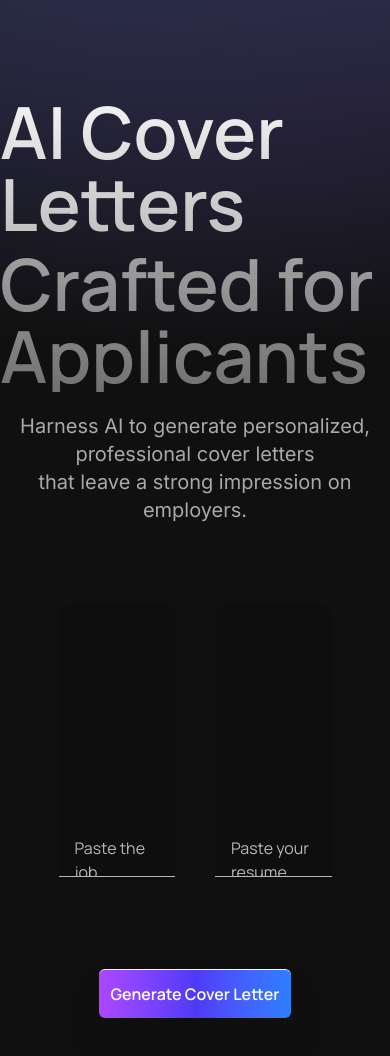
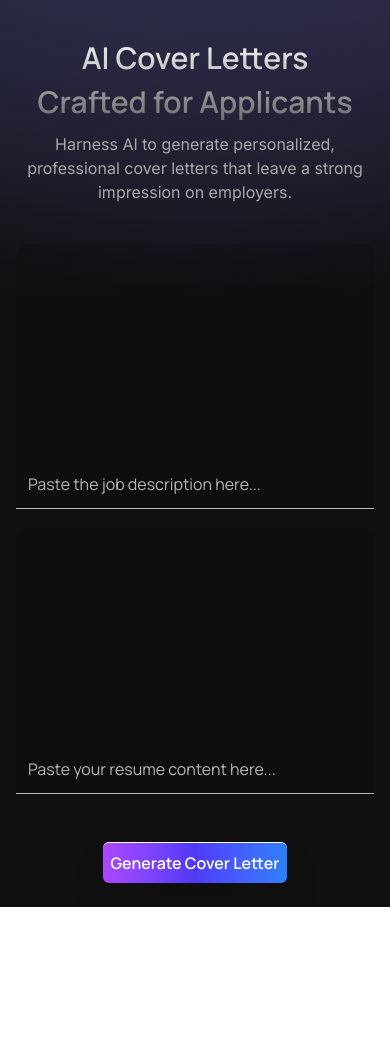
Before and after one commit to khh-Niloy/ai-generated-cover-letter, a React (Vite) app in the folder frontend/: page / in a window 390 px wide. After the commit the page ends 907 px from the top, so only its background shows below. Built offline with nearby package versions, Linux system fonts and the light colour scheme.

Commit message:
make responsive

```diff
--- a/frontend/src/App.tsx
+++ b/frontend/src/App.tsx
@@ -50,23 +50,27 @@ function App() {
   return (
     <>
       <div className="bg-[#101010]">
-        <div className="flex items-center justify-center pt-24 flex-col vite-hero-bg2">
+        <div className="flex items-center justify-center pt-10 sm:pt-16 md:pt-20 lg:pt-24 flex-col vite-hero-bg2 px-4 sm:px-6 md:px-8">
           <h1
-            className="text-7xl font-semibold text-transparent bg-clip-text bg-gradient-to-b
-           from-[#f4f4f4] to-[#C0C0C0]"
+            className="text-3xl sm:text-4xl md:text-5xl lg:text-6xl xl:text-7xl font-semibold text-transparent bg-clip-text bg-gradient-to-b
+           from-[#f4f4f4] to-[#C0C0C0] text-center"
           >
             AI Cover Letters
           </h1>
-          <h1 className="text-7xl mt-2 font-semibold text-transparent bg-clip-text bg-gradient-to-b from-[#A1A2A2] to-[#717173]">
+          <h1 className="text-3xl sm:text-4xl md:text-5xl lg:text-6xl xl:text-7xl mt-2 font-semibold text-transparent bg-clip-text bg-gradient-to-b from-[#A1A2A2] to-[#717173] text-center">
             Crafted for Applicants
           </h1>
-          <p className="text-[#A9A9A9] text-center text-xl mt-5 inter">
+          <p className="text-[#A9A9A9] text-center text-base sm:text-lg md:text-xl mt-3 sm:mt-4 md:mt-5 inter px-2">
             Harness AI to generate personalized, professional cover letters{" "}
-            <br /> that leave a strong impression on employers.
+            <br className="hidden sm:block" /> that leave a strong impression on
+            employers.
           </p>
 
-          <form onSubmit={handleSubmit(formInput)} className="w-[70%]">
-            <div className="flex gap-10 mt-20">
+          <form
+            onSubmit={handleSubmit(formInput)}
+            className="w-full sm:w-[90%] md:w-[85%] lg:w-[80%] xl:w-[70%]"
+          >
+            <div className="flex flex-col md:flex-row gap-5 sm:gap-6 md:gap-8 lg:gap-10 mt-10 sm:mt-14 md:mt-16 lg:mt-20">
               <textarea
                 {...register("jobDescription", {
                   required: "*Please provide the job description",
@@ -74,11 +78,11 @@ function App() {
                 rows={10}
                 placeholder="Paste the job description here..."
                 className="relative border-b placeholder:text-white/70 custom-scrollbar focus:outline-0 place-content-end resize-none
-                   text-white/90 bg-black/10 p-4 rounded-t-xl border-white/70 w-1/2"
+                     text-white/90 bg-black/10 p-3 sm:p-4 rounded-t-xl border-white/70 w-full"
               />
               {errors.jobDescription && (
                 <span
-                  className="text-md absolute bottom-8"
+                  className="text-xs sm:text-sm md:text-md absolute bottom-2 sm:bottom-4 md:bottom-8 left-2"
                   style={{ color: "red" }}
                 >
                   {errors.jobDescription.message}
@@ -91,21 +95,21 @@ function App() {
                 })}
                 placeholder="Paste your resume content here..."
                 className="relative border-b placeholder:text-white/70 custom-scrollbar focus:outline-0 place-content-end resize-none
-                 text-white/90 bg-black/10 p-4 rounded-t-xl border-white/70 w-1/2"
+                   text-white/90 bg-black/10 p-3 sm:p-4 rounded-t-xl border-white/70 w-full"
               />
               {errors.resumeContent && (
                 <span
-                  className="text-md absolute bottom-3"
+                  className="text-xs sm:text-sm md:text-md absolute bottom-2 sm:bottom-4 md:bottom-8 left-2"
                   style={{ color: "red" }}
                 >
                   {errors.resumeContent.message}
                 </span>
               )}
             </div>
-            <div className="pb-10 pt-16 text-center">
+            <div className="pb-6 sm:pb-8 md:pb-10 pt-8 sm:pt-10 md:pt-12 lg:pt-16 text-center">
               <button
                 className="bg-gradient-to-r from-purple-500 via-indigo-600 to-blue-500 text-white
-            font-semibold py-3 px-3 rounded-md border-t-[1px] border-white shadow-2xl hover:scale-[1.05] duration-300 transition-transform active:scale-105 mt-7"
+              font-semibold py-2 sm:py-2.5 md:py-3 px-2 sm:px-3 rounded-md border-t-[1px] border-white shadow-2xl hover:scale-[1.05] duration-300 transition-transform active:scale-105 mt-4 sm:mt-5 md:mt-7"
               >
                 {loading ? "Generating..." : "Generate Cover Letter"}
               </button>
@@ -114,30 +118,33 @@ function App() {
         </div>
 
         {loading && (
-          <div className="flex items-center justify-center py-16 flex-col">
-            <div className="w-16 h-16 border-4 border-gray-800 border-t-purple-500 rounded-full animate-spin"></div>
-            <h1 className="mt-8 text-gray-300">
+          <div className="flex items-center justify-center py-10 sm:py-12 md:py-16 flex-col">
+            <div className="w-12 h-12 sm:w-14 sm:h-14 md:w-16 md:h-16 border-4 border-gray-800 border-t-purple-500 rounded-full animate-spin"></div>
+            <h1 className="mt-6 sm:mt-7 md:mt-8 text-gray-300 text-sm sm:text-base md:text-lg">
               Creating your professional cover letters...
             </h1>
           </div>
         )}
 
         {images.length > 0 && selectedCoverLetterImage == "" ? (
-          <div className="pb-20 pt-24 bg-[#101010] text-center">
-            <h1 className="text-white text-center text-4xl font-medium">
+          <div className="pb-10 sm:pb-14 md:pb-16 lg:pb-20 pt-12 sm:pt-16 md:pt-20 lg:pt-24 bg-[#101010] text-center px-4 sm:px-6">
+            <h1 className="text-white text-center text-2xl sm:text-3xl md:text-4xl font-medium">
               Select a Cover Letter Template
             </h1>
-            <div className="flex justify-center gap-20 pt-16">
+            <div className="flex flex-col sm:flex-row justify-center flex-wrap gap-10 sm:gap-12 md:gap-16 lg:gap-20 pt-8 sm:pt-10 md:pt-12 lg:pt-16">
               {images.map((e, index) => (
-                <div key={index} className="flex flex-col relative">
-                  <h1 className="absolute bg-[#1B1C1E]/90 text-white text-xs px-3 py-2 rounded-lg top-3 left-3">
+                <div
+                  key={index}
+                  className="flex flex-col relative mx-auto sm:mx-0"
+                >
+                  <h1 className="absolute bg-[#1B1C1E]/90 text-white text-xs px-2 sm:px-3 py-1.5 sm:py-2 rounded-lg top-2 sm:top-3 left-2 sm:left-3">
                     Tap image to view full size
                   </h1>
                   <img
                     onClick={() => setopen(index)}
                     key={index}
                     src={e}
-                    className="w-[310px] h-[407px] border border-white bg-white rounded-xl"
+                    className="w-[250px] h-[330px] sm:w-[280px] sm:h-[368px] md:w-[310px] md:h-[407px] border border-white bg-white rounded-xl"
                     alt={`cover letter ${index + 1}`}
                   />
                   <button
@@ -148,8 +155,8 @@ function App() {
                     }}
                     type="button"
                     className="bg-[#1B1C1E] bg-opacity-10 hover:bg-opacity-20
-                   text-gray-200 font-medium py-2 px-6 rounded-lg border-[2px] border-[#232331]
-                   transition-all duration-300 mt-6 cursor-pointer hover:bg-[#393a3e] w-full"
+                     text-gray-200 font-medium py-1.5 sm:py-2 px-4 sm:px-6 rounded-lg border-[2px] border-[#232331]
+                     transition-all duration-300 mt-4 sm:mt-5 md:mt-6 cursor-pointer hover:bg-[#393a3e] w-full"
                   >
                     Use This Template
                   </button>
@@ -166,24 +173,24 @@ function App() {
             )}
           </div>
         ) : selectedCoverLetterImage.length > 0 ? (
-          <div className="pb-20 pt-24 bg-[#101010] text-center">
-            <h1 className="text-white text-4xl font-medium mb-10">
+          <div className="pb-10 sm:pb-14 md:pb-16 lg:pb-20 pt-12 sm:pt-16 md:pt-20 lg:pt-24 bg-[#101010] text-center px-4 sm:px-6">
+            <h1 className="text-white text-2xl sm:text-3xl md:text-4xl font-medium mb-6 sm:mb-8 md:mb-10">
               Here is your cover letter
             </h1>
             <div className="flex justify-center">
               <img
                 src={selectedCoverLetterImage}
-                className="w-[310px] h-[407px] border border-white bg-white rounded-xl"
+                className="w-[250px] h-[330px] sm:w-[280px] sm:h-[368px] md:w-[310px] md:h-[407px] border border-white bg-white rounded-xl"
               />
             </div>
-            <div className="mt-5">
+            <div className="mt-5 flex flex-col sm:flex-row justify-center items-center gap-4 sm:gap-5">
               <a
                 href={selectedCoverLetterPDF}
                 target="_blank"
                 rel="noopener noreferrer"
                 className="bg-[#1B1C1E] bg-opacity-10 hover:bg-opacity-20
-                   text-gray-200 font-medium py-3 px-20 rounded-lg border-[2px] border-[#232331]
-                   transition-all duration-300 mt-6 cursor-pointer hover:bg-[#393a3e] w-full"
+                     text-gray-200 font-medium py-2 sm:py-3 px-10 sm:px-16 md:px-20 rounded-lg border-[2px] border-[#232331]
+                     transition-all duration-300 cursor-pointer hover:bg-[#393a3e] w-full sm:w-auto"
               >
                 Download PDF
               </a>
@@ -194,7 +201,7 @@ function App() {
                   setselectedCoverLetterPDF("");
                 }}
                 className="bg-gradient-to-r from-purple-500 via-indigo-600 to-blue-500 text-white
-            font-semibold py-3 px-20 rounded-md border-t-[1px] border-white shadow-2xl hover:scale-[1.05] duration-300 transition-transform active:scale-105 mt-7 ml-5"
+              font-semibold py-2 sm:py-3 px-10 sm:px-16 md:px-20 rounded-md border-t-[1px] border-white shadow-2xl hover:scale-[1.05] duration-300 transition-transform active:scale-105 w-full sm:w-auto"
               >
                 Generate again
               </button>
```
